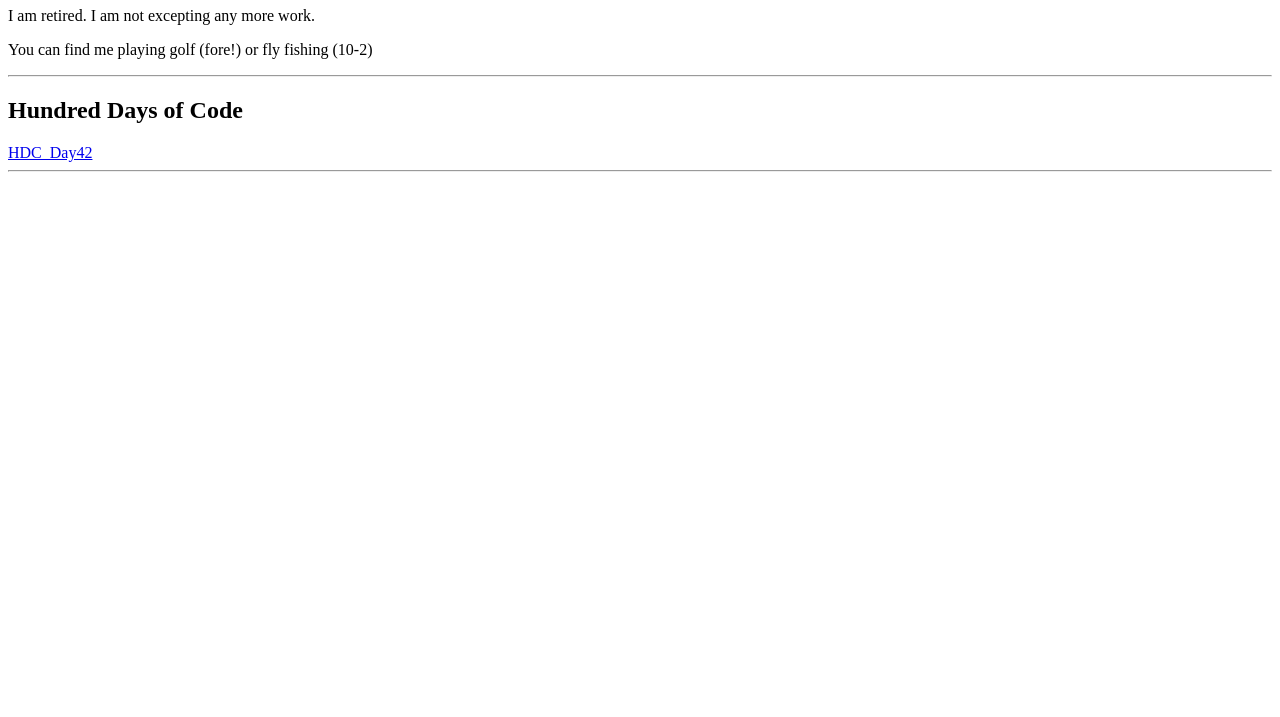
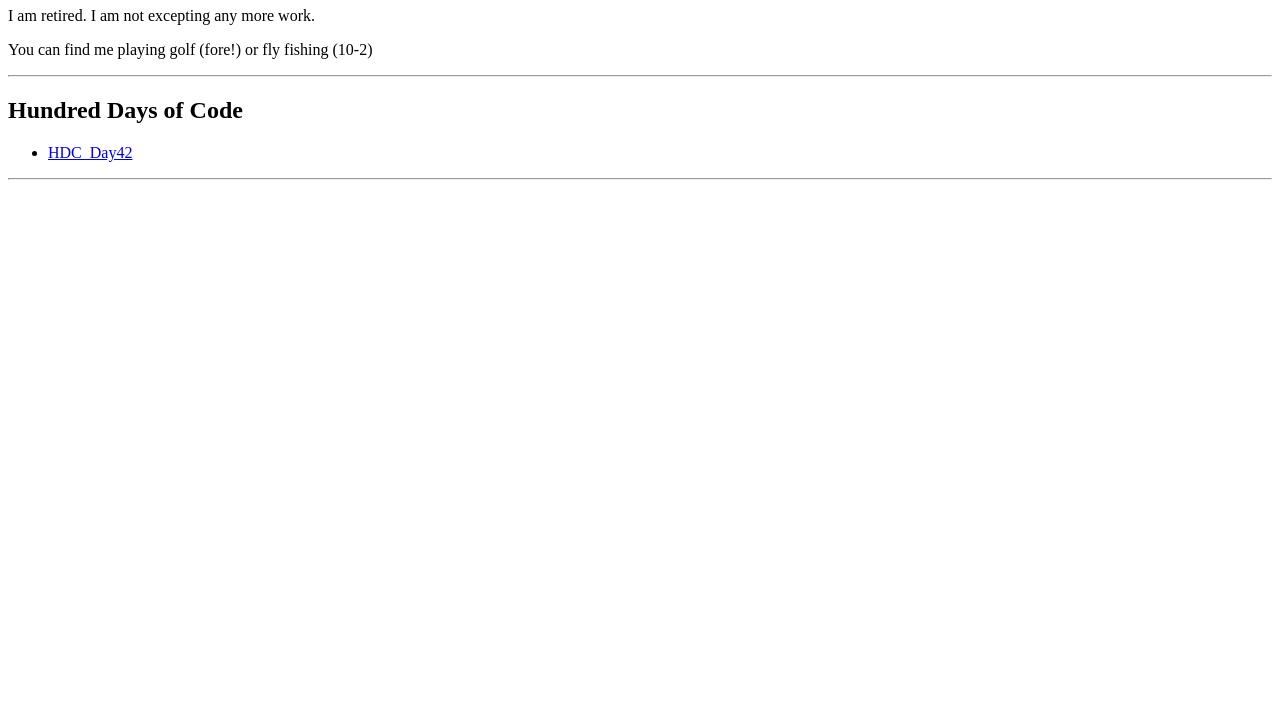
Before and after one commit to kbobretired2020/hdc_day42, a plain HTML site: page index.html in a window 1280 px wide. Shown: the part 83-800 px from the top of the page. Drawn offline with Linux system fonts and the light colour scheme.

Commit message:
Change - Fix typos

```diff
--- a/index.html
+++ b/index.html
@@ -11,7 +11,9 @@
   <P>You can find me playing golf (fore!) or fly fishing (10-2)</P>
   <HR>
   <H2>Hundred Days of Code</H2>
-  <A HREF=hdc_day42.html">HDC_Day42</A>
+  <UL>
+  <LI><A HREF="hdc_day42.html">HDC_Day42</A>
+  </UL>
   <HR>
   </BODY>
 </HTML>
```
